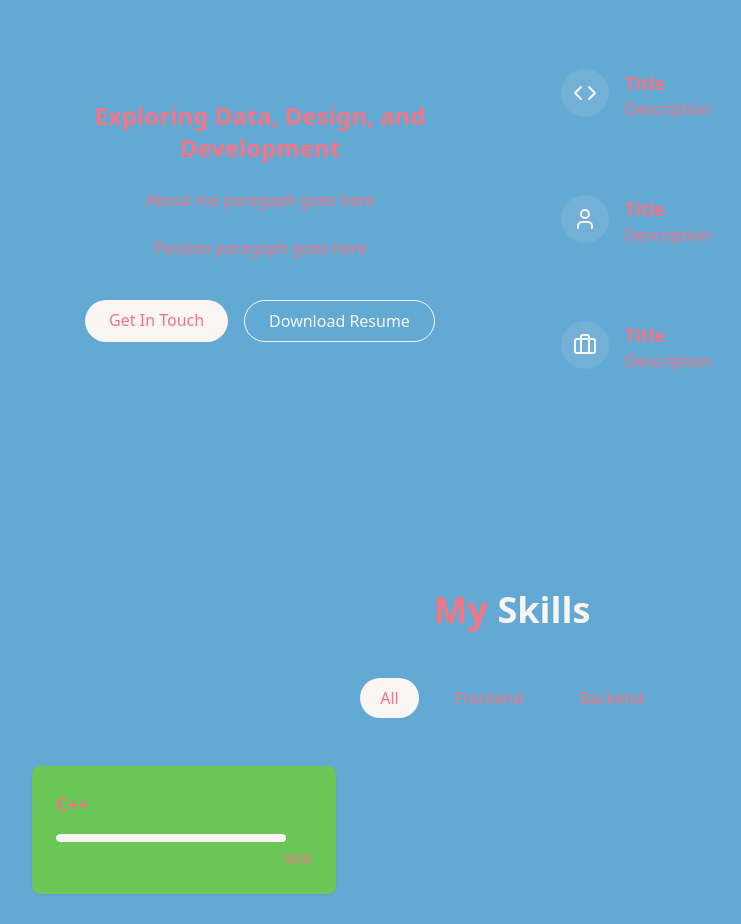
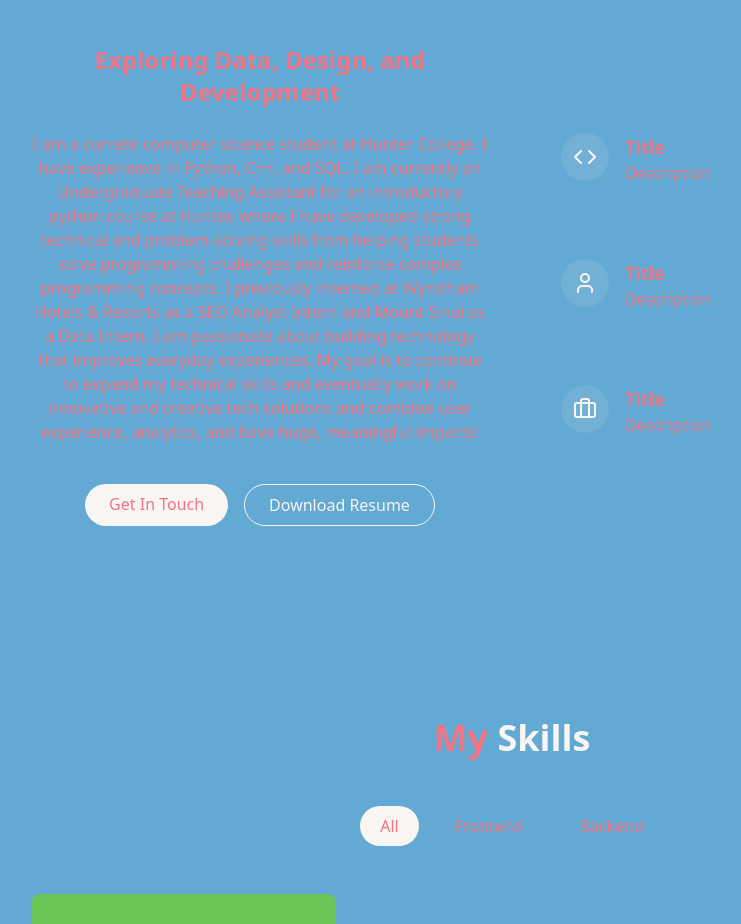
Before and after one commit to ushithila/Portfolio, a React (Vite) app: page / in a window 1280 px wide. Shown: the part 940-1864 px from the top of the page, without its empty margins (128-869 px from the left). Built offline with nearby package versions, Linux system fonts and the light colour scheme.

Commit message:
about done

```diff
--- a/src/components/About.jsx
+++ b/src/components/About.jsx
@@ -13,11 +13,15 @@ export const About = () => {
                     <h3 className="text-2xl font-semibold">
                         Exploring Data, Design, and Development
                     </h3>
-                    <p className="text-muted-foreground"> About me paragaph goes here </p>
-                    <p className="text-muted-foreground"> Passion paragaph goes here </p>
+                    <p className="text-muted-foreground"> I am a current computer science student at Hunter College.  I have experience in Python, C++, and SQL. I am currently an
+                        Undergraduate Teaching Assistant for an introductory python course at Hunter, where I have developed strong technical and problem-solving skills from helping
+                        students solve programming challenges and reinforce complex programming concepts. I previously interned at Wyndham Hotels & Resorts as a SEO Analyst Intern and
+                        Mount Sinai as a Data Intern. I am passionate about building technology that improves everyday experiences. My goal is to continue to expand my technical skills and
+                        eventually work on innovative and creative tech solutions and combine user experience, analytics, and have huge, meaningful impacts!
+                    </p>
                     <div className="flex flex-col sm:flex-row gap-4 pt-4 justify-center">
                         <a href="#contact" className="nature-button"> {" "} Get In Touch</a>
-                        <a href="" className="px-6 py-2 rounded-full border border-primary text-primary hover:bg-primary/10 transition-colors duration-300"> Download Resume</a>
+                        <a href="src\components\Resume_Shithila_Urshi.pdf" download className="px-6 py-2 rounded-full border border-primary text-primary hover:bg-primary/10 transition-colors duration-300"> Download Resume</a>
                     </div>
                 </div>
 
```
Also changed, not shown: 1 other file (tests, documents, lock files or other folders).
